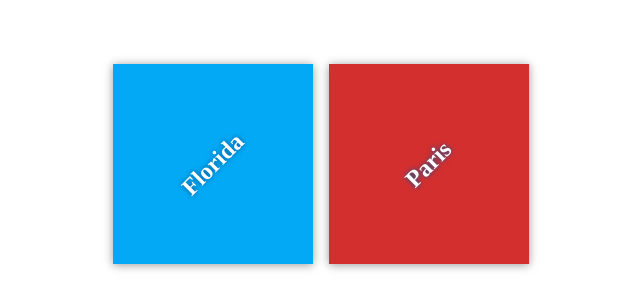
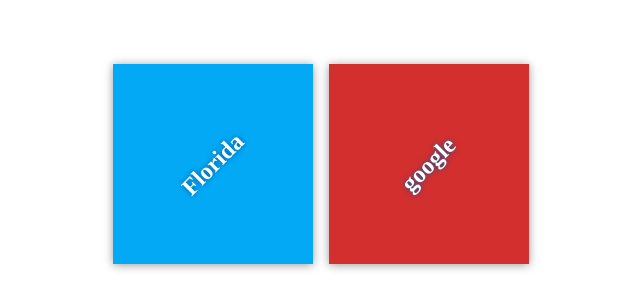
Before and after one commit to ahmedmagdyfathi/my-travel-plans, a plain HTML site: page index.html in a window 1280 px wide. Shown: the part 236-544 px from the top of the page, 319-959 px from the left. Drawn offline with Linux system fonts and the light colour scheme; files that its build step writes are made by us from their sources.

Commit message:
Update index.html

```diff
--- a/index.html
+++ b/index.html
@@ -2,7 +2,7 @@
 <html lang="en">
 <head>
 <meta charset="utf-8">
-<title>Travels</title>
+<title>yahoo</title>
 <meta name="description" content="">
 <link rel="stylesheet" href="css/app.css">
 </head>
@@ -15,7 +15,7 @@
 </div>
 
 <div class="destination" id="paris">
-<h2>Paris</h2>
+<h2>google</h2>
 </div>
 </div>
 </div>
```
